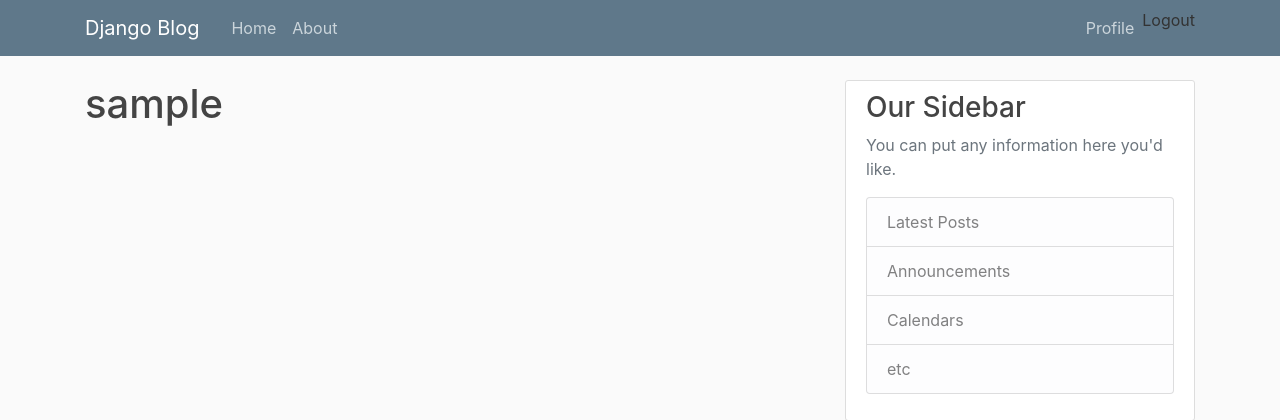
After one commit to think-meet/ManagerBackend, a Django app: page /profile/ in a window 1280 px wide. The commit adds this page. Shown: the top 420 px of the page. Run offline with Django 5.2, Linux system fonts and the light colour scheme; the visitor is signed in with stand-in values (Sample User, id 1); some libraries are stand-ins or nearby versions.

Commit message:
part 7 done

```diff
--- a/managerbackend/blog/templates/blog/base.html
+++ b/managerbackend/blog/templates/blog/base.html
@@ -34,8 +34,18 @@
             </div>
             <!-- Navbar Right Side -->
             <div class="navbar-nav">
-              <a class="nav-item nav-link" href="#">Login</a>
-              <a class="nav-item nav-link" href="#">Register</a>
+              {% if user.is_authenticated %}
+                <a class="nav-item nav-link" href="{% url 'profile' %}">Profile</a>
+                <form method="POST" action="{% url 'logout' %}">
+                  {% csrf_token %}
+                  <button type="submit" class="nav-item nav-link" style="background: none; border: none; color: inherit; text-decoration: none; padding: 0; font-size: inherit;">
+                      Logout
+                  </button>
+                </form>
+              {% else %}
+                <a class="nav-item nav-link" href="{% url 'login' %}">Login</a>
+                <a class="nav-item nav-link" href="{% url 'register' %}">Register</a>
+              {% endif %}
             </div>
           </div>
         </div>
--- a/managerbackend/managerbackend/settings.py
+++ b/managerbackend/managerbackend/settings.py
@@ -129,3 +129,6 @@
 CRISPY_ALLOWED_TEMPLATE_PACKS = "bootstrap5"
 
 CRISPY_TEMPLATE_PACK = "bootstrap5"
+
+LOGIN_REDIRECT_URL = 'blog:blog-home'
+LOGIN_URL = 'login'
--- a/managerbackend/managerbackend/urls.py
+++ b/managerbackend/managerbackend/urls.py
@@ -22,6 +22,7 @@
 urlpatterns = [
     path('admin/', admin.site.urls),
     path('register/', user_views.register, name='register'),
+    path('profile/', user_views.profile, name='profile'),
     path('login/', auth_views.LoginView.as_view(template_name='users/login.html'), name='login'),
     path('logout/', auth_views.LogoutView.as_view(template_name='users/logout.html'), name='logout'),
     path('blog/', include('blog.urls',namespace='blog'))
--- a/managerbackend/users/templates/users/login.html
+++ b/managerbackend/users/templates/users/login.html
@@ -14,7 +14,7 @@
         </form>
         <div class="border-top pt-3">
             <small class="text-muted">
-                Need An Account? <a class="ml-2" href="">Sign Up Now</a>
+                Need An Account? <a class="ml-2" href="{% url 'register' %}">Sign Up Now</a>
             </small>
         </div>
     </div>
--- /dev/null
+++ b/managerbackend/users/templates/users/profile.html
@@ -0,0 +1,5 @@
+{% extends "blog/base.html" %}
+{% load crispy_forms_tags %}
+{% block content %}
+    <h1>{{ user.username }}</h1>
+{% endblock content %}
--- a/managerbackend/users/templates/users/register.html
+++ b/managerbackend/users/templates/users/register.html
@@ -14,7 +14,7 @@
         </form>
         <div class="border-top pt-3">
             <small class="text-muted">
-                Already Have An Account? <a class="ml-2" href="#">Sign In</a>
+                Already Have An Account? <a class="ml-2" href="{% url 'login' %}">Sign In</a>
             </small>
         </div>
     </div>
--- a/managerbackend/users/views.py
+++ b/managerbackend/users/views.py
@@ -1,5 +1,6 @@
 from django.shortcuts import render, redirect
 from django.contrib import messages
+from django.contrib.auth.decorators import login_required
 from .forms import UserRegisterForm
 
 def register(request):
@@ -9,8 +10,12 @@
         if form.is_valid():
             form.save()
             username = form.cleaned_data.get('username')
-            messages.success(request, f'Account created for {username}!')
-            return redirect('blog:blog-home')
+            messages.success(request, f'Your account has been created! Please Login')
+            return redirect('login')
     else:
         form = UserRegisterForm()
     return render(request,'users/register.html',{'form':form})
+
+@login_required
+def profile(request):
+    return render(request, 'users/profile.html')
```
Also changed, not shown: managerbackend/users/templates/users/logout.html (+9 -0 lines).
